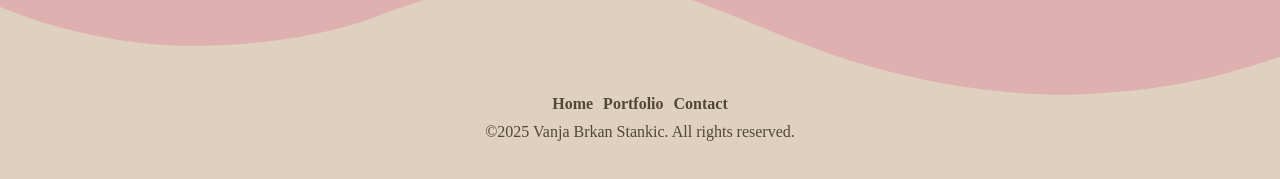
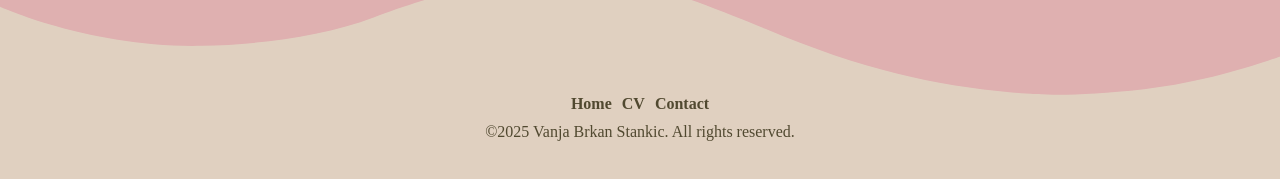
Before and after one commit to vanjabrkan/Portfolio, a React (Vite) app: page /#/ in a window 1280 px wide. Shown: the part 1396-1575 px from the top of the page. Built offline with nearby package versions, Linux system fonts and the light colour scheme.

Commit message:
add links for header and footer section

```diff
--- a/src/components/Footer/Footer.jsx
+++ b/src/components/Footer/Footer.jsx
@@ -1,5 +1,6 @@
 import React from 'react';
 import './footer.css';
+import { Link } from "react-router-dom";
 
 function Footer ()  {
   return (
@@ -13,13 +14,17 @@ function Footer ()  {
 export default Footer
 
 function FooterLinks() {
-  const footerItems = ["Home", "Portfolio", "Contact"];
+  const footerItems = [
+    { label: "Home", to: "/" },
+    { label: "CV", to: "/cv" },
+    { label: "Contact", to: "/contact" },
+  ];
   return (
     <div className="FooterItemsRootConteiner">
-      {footerItems.map((footerItem, index) => (
-        <div key={index} className="singleFooterItem">
-          {footerItem}
-        </div>
+      {footerItems.map((item, index) => (
+        <Link  key={index} to={item.to} className="singleFooterItem">
+          {item.label}
+        </Link>
       ))}
     </div>
   );
--- a/src/components/Footer/footer.css
+++ b/src/components/Footer/footer.css
@@ -15,6 +15,7 @@
   font: 40px;
   font-weight: bold;
   cursor: pointer;
+  text-decoration: none;
 }
 
 .singleFooterItem:hover {
--- a/src/components/Navbar/Navbar.jsx
+++ b/src/components/Navbar/Navbar.jsx
@@ -12,9 +12,8 @@ function Header() {
   return (
     <div className="headerAreaRoot">
       <Logo />
-      <BurgerMenu onOpen={() => setIsSidebarOpen(true)}/>
-      <MainMenu isOpen={isSidebarOpen}
-        onClose={() => setIsSidebarOpen(false)}/>
+      <BurgerMenu onOpen={() => setIsSidebarOpen(true)} />
+      <Navbar isOpen={isSidebarOpen} onClose={() => setIsSidebarOpen(false)} />
     </div>
   );
 }
@@ -37,29 +36,30 @@ function BurgerMenu({ onOpen }) {
   );
 }
 
-function MainMenu({ isOpen, onClose }) {
-  const menuItems = [
-    { label: "Home", to: "/" },
-    { label: "CV", to: "/cv" },
-    { label: "Contact", to: "/contact" }
-  ];
-  const loginItem = "Login";
+function Navbar({ isOpen, onClose }) {
   return (
     <div className={`mainMenuRootConteiner ${isOpen ? "show" : ""}`}>
-      <div id="close-sidebar" onClick={onClose}><FontAwesomeIcon icon={faXmark} /></div>
+      <div id="close-sidebar" onClick={onClose}>
+        <FontAwesomeIcon icon={faXmark} />
+      </div>
 
+      <Link to="/" className="singleMenuItem" onClick={onClose}>
+        Home
+      </Link>
 
-      {menuItems.map((menuItem, index) => (
+      <Link to="/cv" className="singleMenuItem" onClick={onClose}>
+        CV
+      </Link>
+
+      <Link to="/contact" className="singleMenuItem" onClick={onClose}>
+        Contact
+      </Link>
+
       <Link
-          key={index}
-          to={menuItem.to}
-          className="singleMenuItem"
+        to="/login"
+        className="singleMenuItem loginMenuItem"
         onClick={onClose}
       >
-          {menuItem.label}
-        </Link>
-      ))}
-            <Link to="/login" className="singleMenuItem loginMenuItem" onClick={onClose}>
         Login
       </Link>
     </div>
--- a/src/components/Navbar/navbar.css
+++ b/src/components/Navbar/navbar.css
@@ -34,7 +34,7 @@
   cursor: pointer;
   padding: 10px 15px;
   border-radius: 12px;
-    text-decoration: none;
+  text-decoration: none;
 }
 
 .loginMenuItem {
@@ -74,7 +74,8 @@
 /* ========================== */
 /* RESPONSIVE FOR SMALL SCREENS */
 @media (max-width: 619px) {
-  #open-sidebar,  #close-sidebar {
+  #open-sidebar,
+  #close-sidebar {
     display: block;
   }
 
```
Lines whose indentation alone changed are shown as unchanged.
